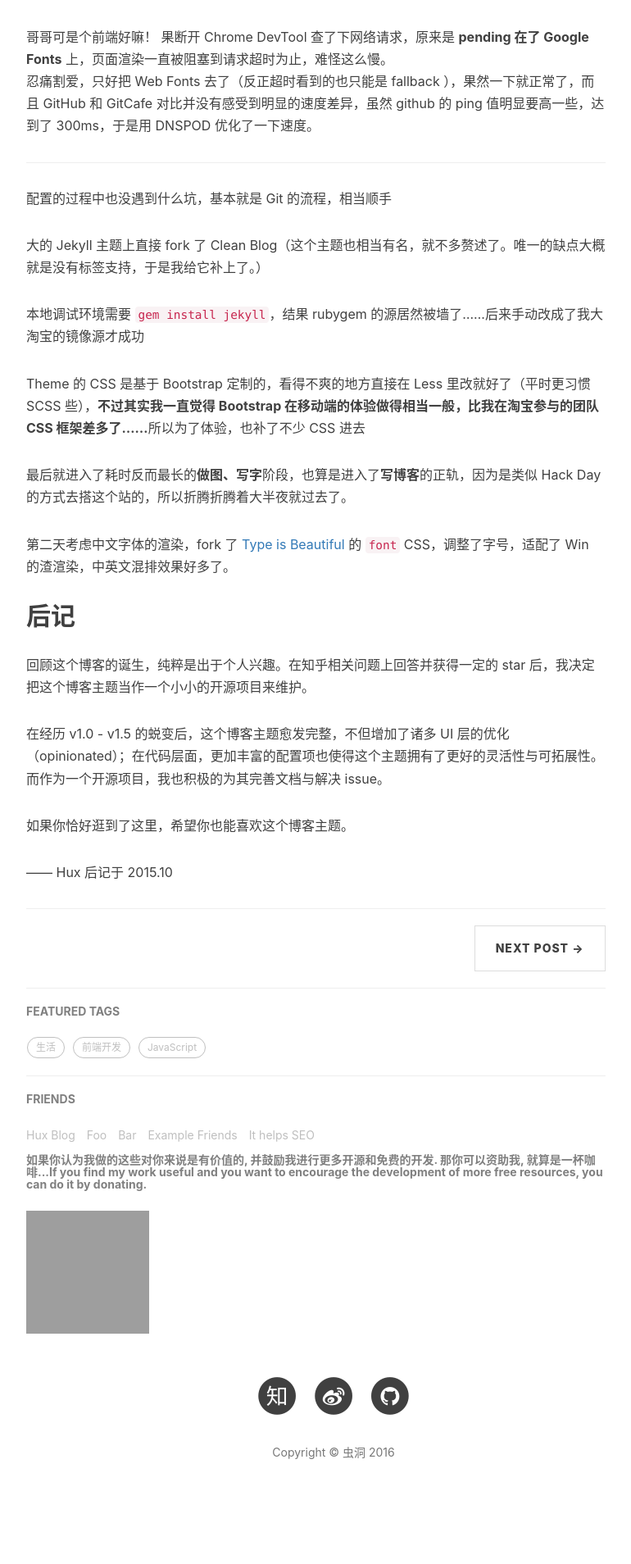
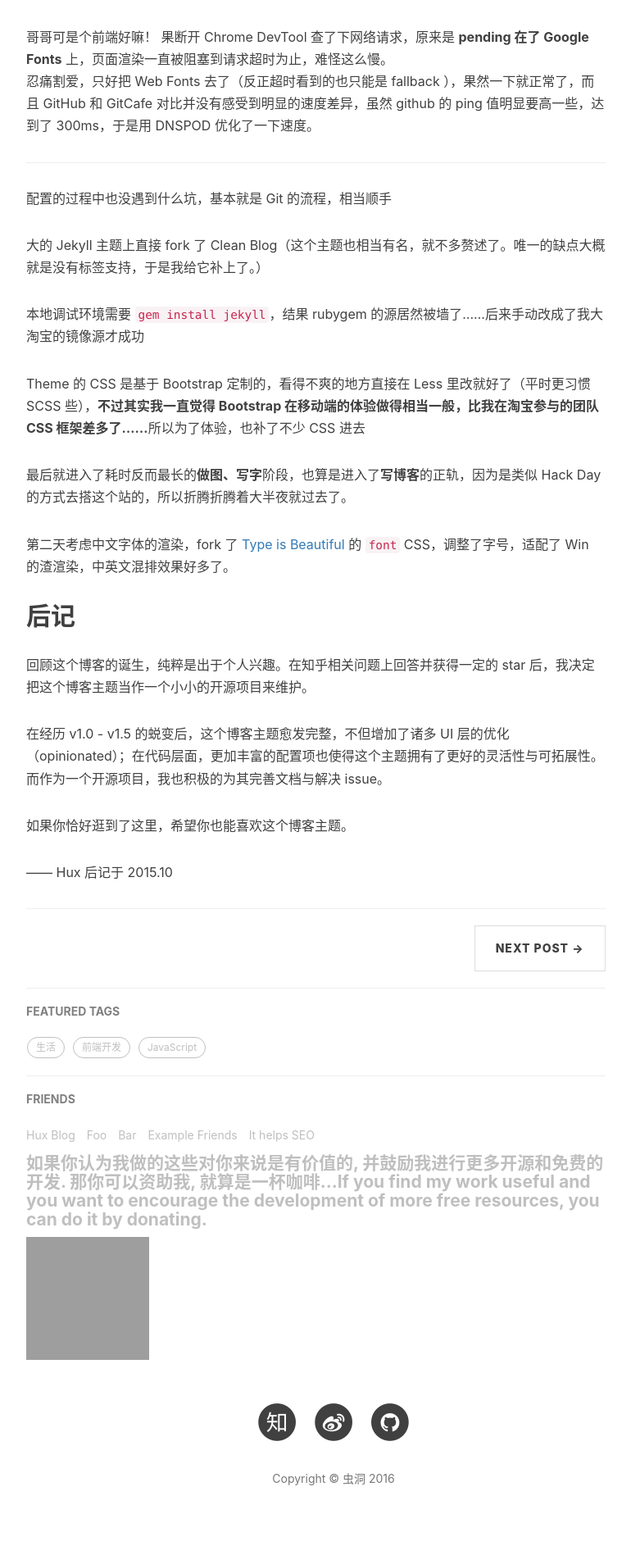
Before and after one commit to wq133/xu-xiang.github.io, a Jekyll site: the page built from _posts/2014-01-29-hello-2015.markdown, in a window 1280 px wide. Shown: the part 1568-3476 px from the top of the page at 82% size, without its empty margins (233-1003 px from the left). Built offline with Jekyll 4.4.1, drawn with Linux system fonts in a browser that asks for light colours; nearby versions of some CDN libraries; comment, search, counter and statistics services are not loaded; before the commit the page ends 3444 px from its top, so only the background shows below that; grey boxes are pictures that could not be loaded.

Commit message:
Initial commit

```diff
--- a/_layouts/post.html
+++ b/_layouts/post.html
@@ -146,7 +146,7 @@
                     {% endfor %}
                 </ul>
                 {% endif %}
-                <h5>如果你认为我做的这些对你来说是有价值的, 并鼓励我进行更多开源和免费的开发. 那你可以资助我, 就算是一杯咖啡...If you find my work useful and you want to encourage the development of more free resources, you can do it by donating.</h5>
+                <h4>如果你认为我做的这些对你来说是有价值的, 并鼓励我进行更多开源和免费的开发. 那你可以资助我, 就算是一杯咖啡...If you find my work useful and you want to encourage the development of more free resources, you can do it by donating.</h4>
                 <img src="{{ site.aliurl }}/{% if page.alipay-img %}{{ page.alipay-img }}{% else %}{{ site.alipay-img }}{% endif %}" width="150" height="150">
             </div>
         </div>
```
